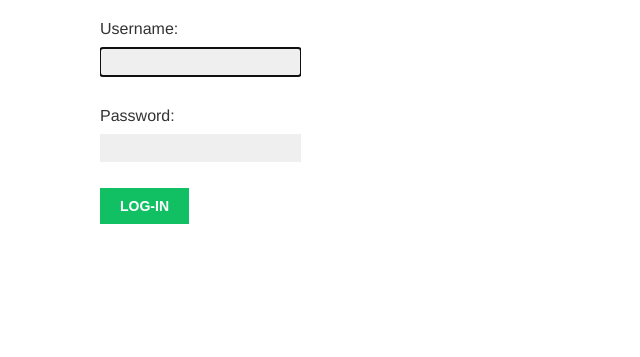
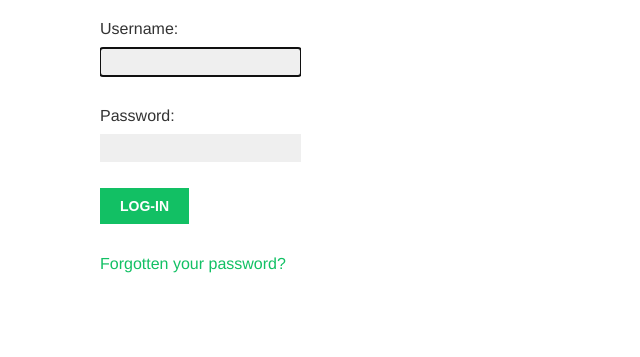
Before and after one commit to philipObiri/Bookmakit, a Django app: page /account/login/ in a window 1280 px wide. Shown: the part 201-558 px from the top of the page, without its empty margins (0-640 px from the left). Run offline with Django 4.2, Linux system fonts and the light colour scheme; some web fonts are replaced.

Commit message:
Added Password Commit

```diff
--- a/account/templates/registration/login.html
+++ b/account/templates/registration/login.html
@@ -23,6 +23,11 @@
         <input type="hidden" name="next" value="{{next}}">
         <input type="submit" value="Log-in">
     </form>
+    <p>
+        <a href="{% url "password_reset" %}">
+        Forgotten your password?
+        </a>
+        </p>
 </div>
 
 {% endblock content %}
```
